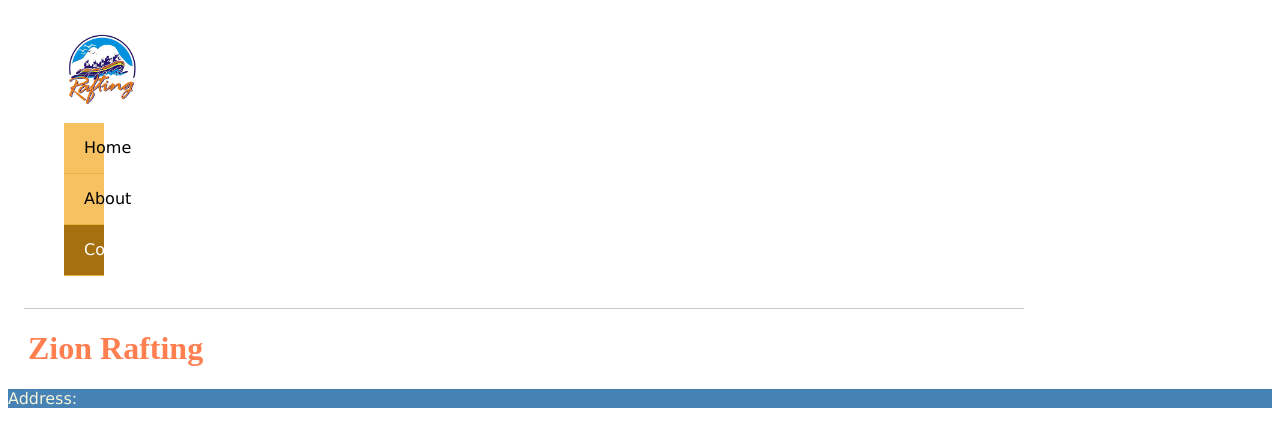
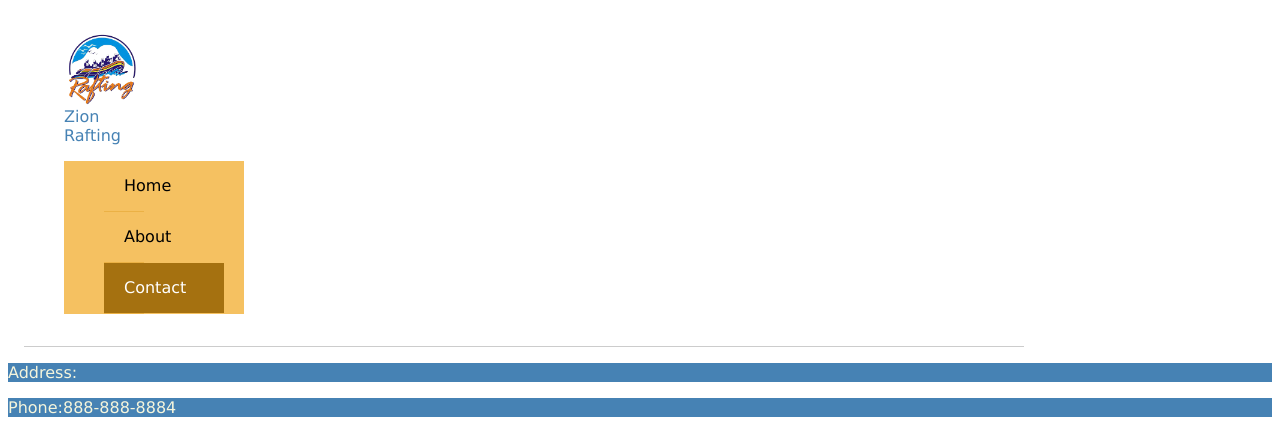
Before and after one commit to bechay18/WDD130, a plain HTML site: page wwr/contact.html in a window 1280 px wide. Shown: the top 421 px of the page. Drawn offline with Linux system fonts and the light colour scheme; a web font is replaced by a local one.

Commit message:
initial update

```diff
--- a/wwr/contact.html
+++ b/wwr/contact.html
@@ -18,7 +18,7 @@
   <header>
     <figure>
     <img src="images/rafinglogo.png" alt="logo"/>
-
+      <figcaption1>Zion Rafting</figcaption1>
     <div class="container">
     <nav>
       <ul class="bar">
@@ -34,7 +34,6 @@
   </header>
   <main>
 
-    <h1>Zion Rafting </h1>
     <p>Address:</p>
     <p>Phone:888-888-8884</p>
     <p>Email:<a href="mailto:">zionf</a></p>
--- a/wwr/styles/rafting.css
+++ b/wwr/styles/rafting.css
@@ -115,14 +115,14 @@ figcaption2{
     max-width: 200px;
     width: 100%;
     list-style: none;
-    padding: 0;
-    font-family: Verdana, Geneva, Tahoma, sans-serif;
+    padding-right: 100px;
 }
 .bar li{
     height: 100%;
     width: 100%;
     height: 50px;
     border-bottom: 1px solid rgb(235,177,69);
+    font-family: Verdana, Geneva, Tahoma, sans-serif;
 }
 .bar li a{
     padding-left: 20px;
@@ -136,11 +136,14 @@ figcaption2{
 }
 .bar li a:hover{
     background-color: rgb(235,177,69);
+    padding: 20px;
 }
 
 .bar li a.active{
-    background: rgb(165,113,16);
+    padding-right: 100px;
+    background:  rgb(165,113,16);
     color: white;
+
 }
 h1{
     padding-left: 20px;
```
